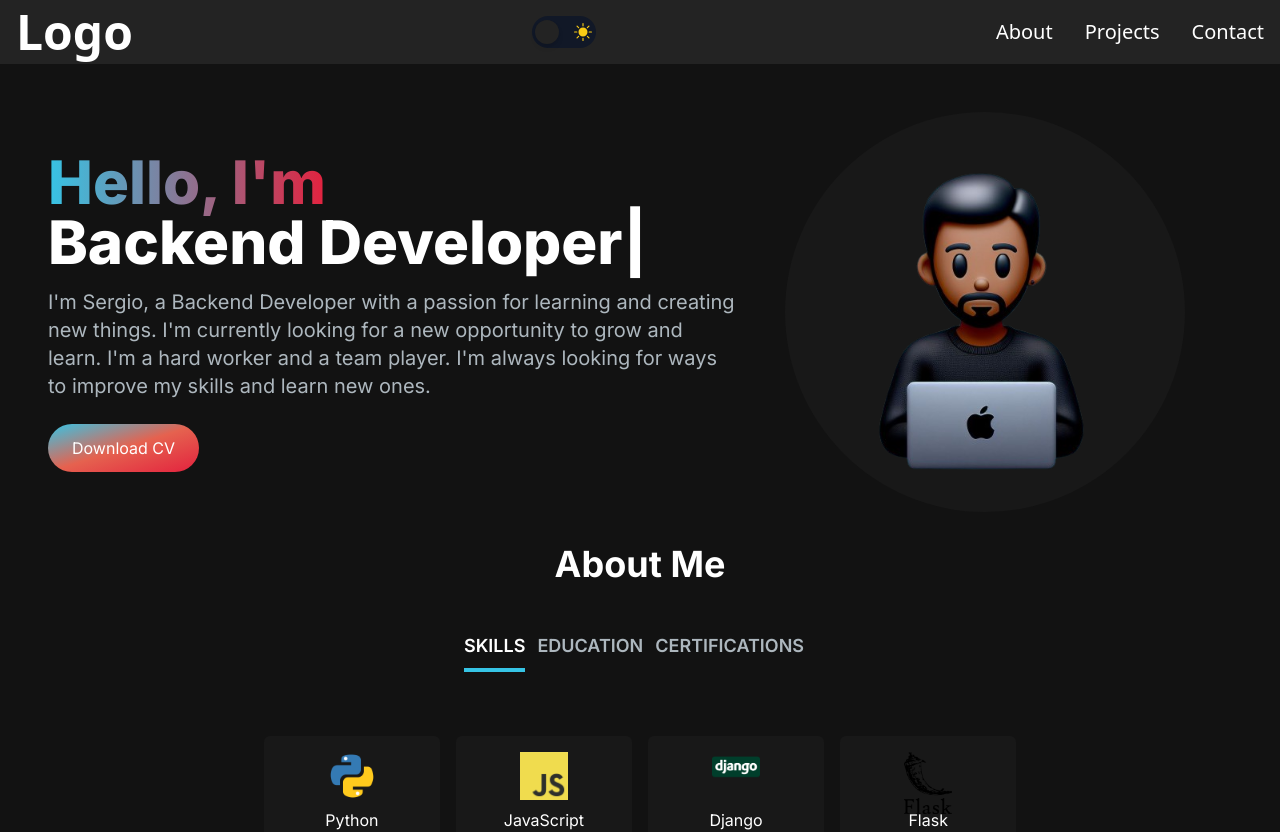
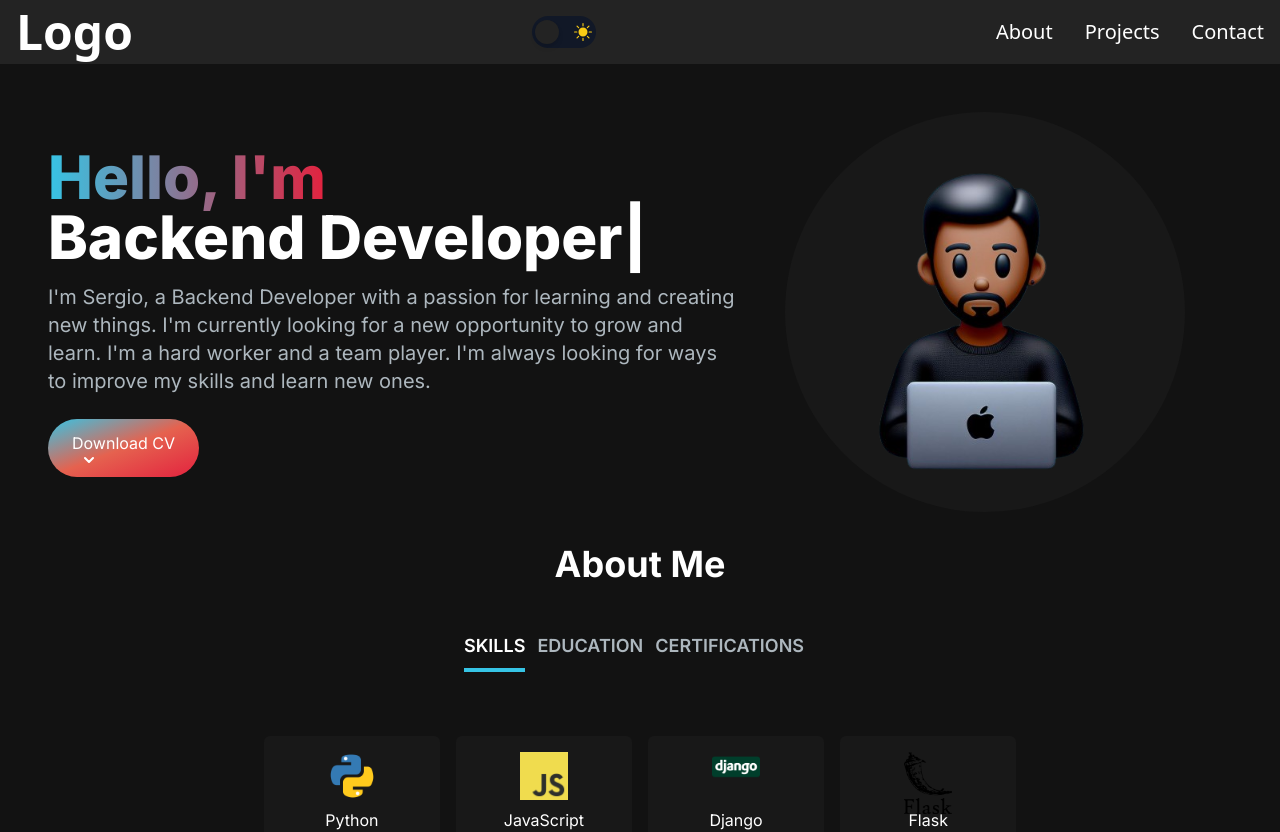
Before and after one commit to DevSergioGC/portfolio, a Next.js app: page / in a window 1280 px wide. Shown: the top 832 px of the page. Built offline with nearby package versions, Linux system fonts and the light colour scheme.

Commit message:
feature: add a dropdown component

```diff
--- /dev/null
+++ b/app/components/DropdownButton.jsx
@@ -0,0 +1,62 @@
+import React from "react";
+
+const DropdownButton = ({ title, items, className }) => {
+  console.log(
+    "🚀 ~ file: DropdownButton.jsx:5 ~ DropdownButton ~ items:",
+    items
+  );
+
+  return (
+    <>
+      <button
+        id="dropdownDefaultButton"
+        data-dropdown-toggle="dropdown"
+        class={
+          className
+            ? className
+            : "text-white bg-blue-700 hover:bg-blue-800 focus:ring-4 focus:outline-none focus:ring-blue-300 font-medium rounded-lg text-sm px-5 py-2.5 text-center inline-flex items-center dark:bg-blue-600 dark:hover:bg-blue-700 dark:focus:ring-blue-800"
+        }
+        type="button"
+      >
+        {title}
+        <svg
+          class="w-2.5 h-2.5 ms-3"
+          aria-hidden="true"
+          xmlns="http://www.w3.org/2000/svg"
+          fill="none"
+          viewBox="0 0 10 6"
+        >
+          <path
+            stroke="currentColor"
+            stroke-linecap="round"
+            stroke-linejoin="round"
+            stroke-width="2"
+            d="m1 1 4 4 4-4"
+          />
+        </svg>
+      </button>
+      <div
+        id="dropdown"
+        class="z-10 hidden bg-white divide-y divide-gray-100 rounded-lg shadow w-44 dark:bg-gray-700"
+      >
+        <ul
+          class="py-2 text-sm text-gray-700 dark:text-gray-200"
+          aria-labelledby="dropdownDefaultButton"
+        >
+          {items.map((item, index) => (
+            <li key={index}>
+              <a
+                href="#"
+                class="block px-4 py-2 hover:bg-gray-100 dark:hover:bg-gray-600 dark:hover:text-white"
+              >
+                {item}
+              </a>
+            </li>
+          ))}
+        </ul>
+      </div>
+    </>
+  );
+};
+
+export default DropdownButton;
--- a/app/sections/HeroSection.jsx
+++ b/app/sections/HeroSection.jsx
@@ -3,6 +3,7 @@ import React from "react";
 import Image from "next/image";
 import { TypeAnimation } from "react-type-animation";
 import { motion } from "framer-motion";
+import DropdownButton from "../components/DropdownButton";
 
 function HeroSection() {
   return (
@@ -34,9 +35,7 @@ function HeroSection() {
             learn new ones.
           </p>
           <div>
-            <button className="px-6 py-3 w-full sm:w-fit rounded-full mr-4 bg-gradient-to-br from-light-transition1 via-light-button to-light-transition2 dark:from-[#36C4E5] dark:via-[#E5624F] dark:to-[#E3223E] text-white">
-              Download CV
-            </button>
+            <DropdownButton title="Download CV" items={['ES', 'EN']} className="px-6 py-3 w-full sm:w-fit rounded-full mr-4 bg-gradient-to-br from-light-transition1 via-light-button to-light-transition2 dark:from-[#36C4E5] dark:via-[#E5624F] dark:to-[#E3223E] text-white" />
           </div>
         </motion.div>
         <motion.div
```
